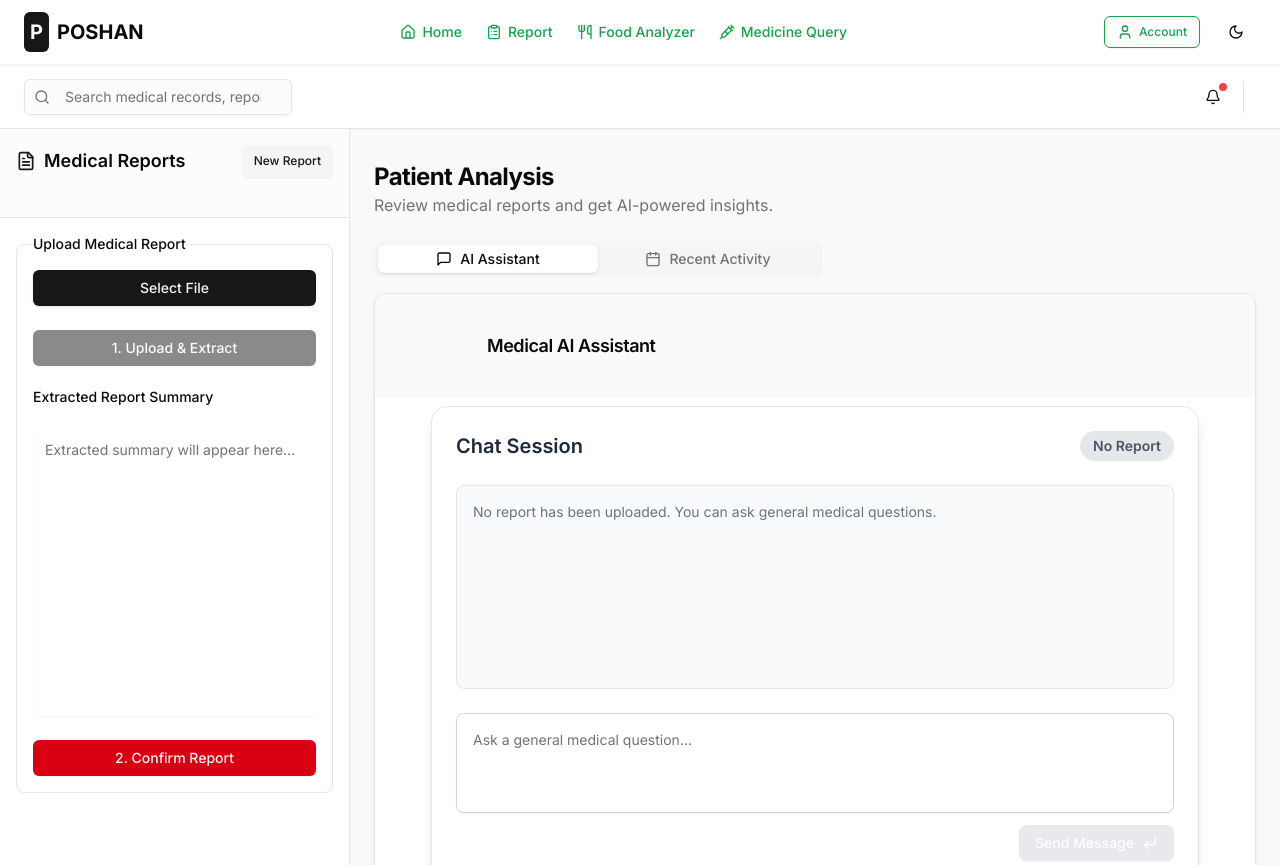
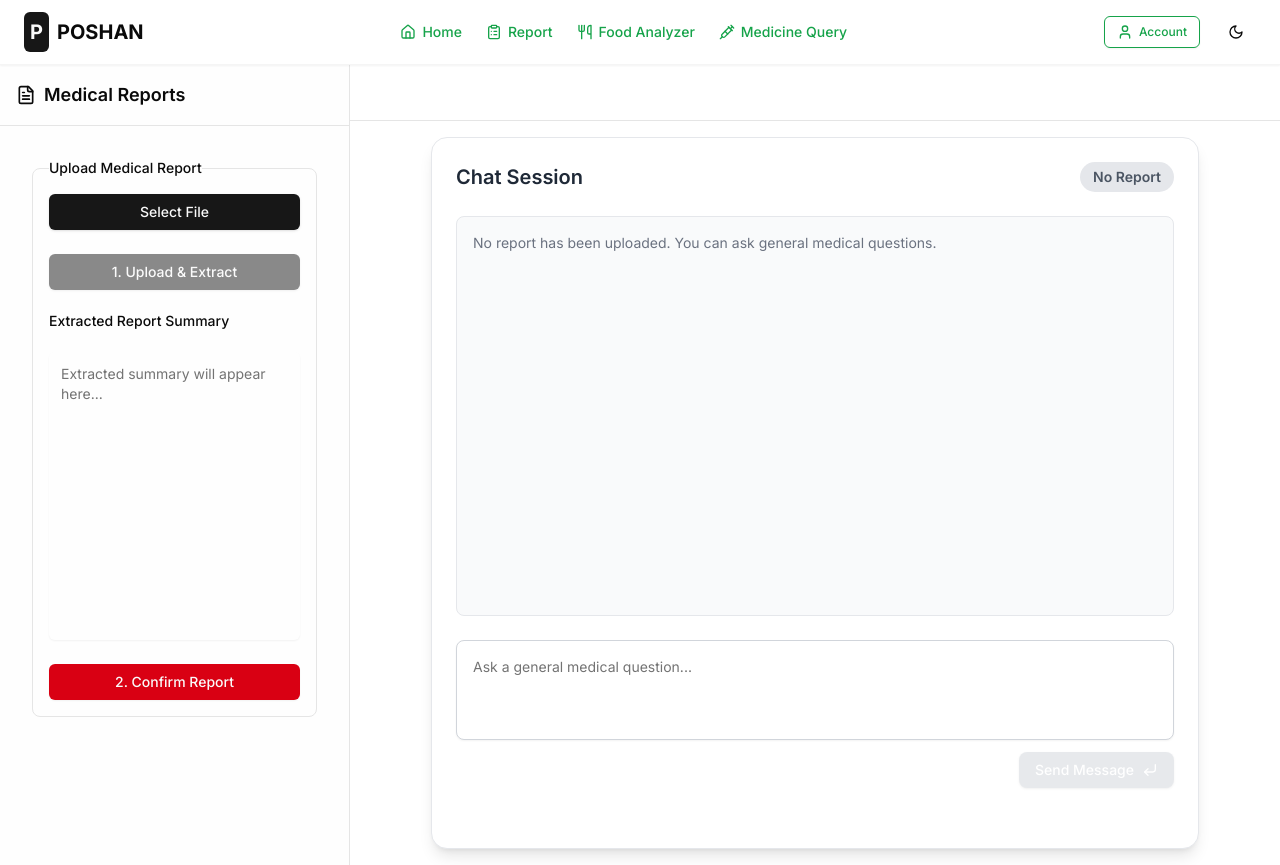
Before and after one commit to FUNGI432/Poshan, a Next.js app: page /report in a window 1280 px wide. Built offline with nearby package versions, Linux system fonts and the light colour scheme.

Commit message:
frontend-done-done

```diff
--- a/app/report/page.tsx
+++ b/app/report/page.tsx
@@ -1,38 +1,16 @@
 "use client";
 
-import { useState, useEffect } from "react";
 import { Button } from "@/components/ui/button";
 import { Drawer, DrawerContent, DrawerTrigger } from "@/components/ui/drawer";
-import {
-  Settings,
-  FileText,
-  User,
-  Bell,
-  Search,
-  Calendar,
-  PieChart,
-  MessageSquare,
-  LogOut,
-  ChevronRight,
-  Menu,
-  X,
-} from "lucide-react";
+import { Settings, FileText } from "lucide-react";
+import { useState, useEffect } from "react";
+import ReportComponent from "@/components/ReportComponent";
 import { useToast } from "@/hooks/use-toast";
-import { Avatar, AvatarFallback, AvatarImage } from "@/components/ui/avatar";
-import { Input } from "@/components/ui/input";
-import { Tabs, TabsContent, TabsList, TabsTrigger } from "@/components/ui/tabs";
-import { Badge } from "@/components/ui/badge";
-import { Card, CardContent, CardHeader, CardTitle } from "@/components/ui/card";
-import { Separator } from "@/components/ui/separator";
-import ReportComponent from "@/components/ReportComponent";
 import ChatComponent from "@/components/chatcomponent";
 
 const Home = () => {
   const { toast } = useToast();
   const [reportData, setReportData] = useState<string | null>(null);
-  const [isSidebarOpen, setIsSidebarOpen] = useState(true);
-  const [activeTab, setActiveTab] = useState("chat");
-  const [searchQuery, setSearchQuery] = useState("");
 
   useEffect(() => {
     console.log("Updated Report Data:", reportData);
@@ -40,249 +18,52 @@ const Home = () => {
 
   const onReportConfirmation = (data: string) => {
     if (!data) {
-      toast({
-        variant: "destructive",
-        description: "Report data is empty!",
-        icon: <X className="h-4 w-4" />,
-      });
+      toast({ variant: "destructive", description: "Report data is empty!" });
       return;
     }
 
     setReportData(data);
     toast({
       title: "Report Confirmed",
-      description:
-        "Medical report successfully updated and ready for analysis.",
-      icon: <FileText className="h-4 w-4" />,
+      description: "Medical report successfully updated.",
     });
   };
 
-  const toggleSidebar = () => {
-    setIsSidebarOpen(!isSidebarOpen);
-  };
-
-  const recentActivities = [
-    {
-      id: 1,
-      title: "Blood Test Results Uploaded",
-      time: "Today, 10:23 AM",
-      status: "new",
-    },
-    {
-      id: 2,
-      title: "Consultation Scheduled with Dr. Williams",
-      time: "Tomorrow, 2:00 PM",
-      status: "upcoming",
-    },
-    {
-      id: 3,
-      title: "Medication Reminder: Antibiotics",
-      time: "Today, 8:00 PM",
-      status: "pending",
-    },
-  ];
-
   return (
-    <div className="flex h-screen bg-slate-50 dark:bg-slate-900">
+    <div className="flex h-screen bg-background">
       {/* Sidebar */}
-
-      {/* Main Content Area */}
-      <div className="flex-1 flex flex-col overflow-hidden">
-        {/* Header */}
-        <header className="h-16 bg-white dark:bg-slate-800 border-b shadow-sm flex items-center justify-between px-4 lg:px-6">
-          <div className="flex items-center gap-3">
-            <Button
-              variant="ghost"
-              size="icon"
-              className="md:hidden"
-              onClick={toggleSidebar}
-            >
-              <Menu className="w-5 h-5" />
-            </Button>
-            <div className="relative w-full max-w-md">
-              <Search className="absolute left-2.5 top-2.5 h-4 w-4 text-muted-foreground" />
-              <Input
-                type="search"
-                placeholder="Search medical records, reports..."
-                className="w-full pl-10 pr-4 py-2 bg-muted/30 focus-visible:ring-1 rounded-md"
-                value={searchQuery}
-                onChange={(e) => setSearchQuery(e.target.value)}
-              />
-            </div>
-          </div>
-
-          <div className="flex items-center gap-3">
-            <Button variant="ghost" size="icon" className="relative">
-              <Bell className="w-5 h-5" />
-              <span className="absolute top-1 right-1 h-2 w-2 rounded-full bg-red-500" />
-            </Button>
-            <Separator orientation="vertical" className="h-8" />
-            <div className="flex items-center gap-3">
-              <Avatar className="h-9 w-9 md:hidden">
-                <AvatarImage src="/avatar-doctor.png" alt="User" />
-                <AvatarFallback>SC</AvatarFallback>
-              </Avatar>
-            </div>
-          </div>
-        </header>
-
-        {/* Content Area */}
-        <div className="flex flex-1 overflow-hidden">
-          {/* Reports Panel */}
-          <div className="hidden lg:flex flex-col w-[350px] border-r bg-white dark:bg-slate-800 overflow-hidden">
-            <div className="p-4 border-b bg-muted/30">
-              <div className="flex items-center justify-between mb-6">
+      <aside className="hidden md:flex w-[350px] flex-col border-r bg-muted/10">
+        <div className="p-4 border-b">
           <h2 className="text-lg font-semibold flex items-center gap-2">
-                  <FileText className="w-5 h-5 text-primary" />
+            <FileText className="w-5 h-5" />
             Medical Reports
           </h2>
-                <Button size="sm" variant="secondary">
-                  <span className="text-xs">New Report</span>
-                </Button>
         </div>
-            </div>
-
-            <div className="flex-1 overflow-auto">
+        <div className="flex-1 overflow-auto p-4">
           <ReportComponent onReportConfirmation={onReportConfirmation} />
         </div>
-          </div>
+      </aside>
 
-          {/* Main Panel */}
-          <div className="flex-1 flex flex-col bg-muted/20 overflow-hidden">
-            {/* Mobile View Drawer Trigger */}
+      {/* Main Content */}
+      <div className="flex-1 flex flex-col">
+        <header className="h-14 border-b flex items-center justify-between px-4 bg-background">
           <Drawer>
             <DrawerTrigger asChild>
-                <Button
-                  variant="outline"
-                  size="sm"
-                  className="lg:hidden mx-4 mt-6 mb-2 w-full py-2 text-sm"
-                >
-                  <FileText className="w-4 h-4 mr-2" />
-                  View Medical Reports
+              <Button variant="ghost" size="icon" className="md:hidden">
+                <Settings className="w-5 h-5" />
               </Button>
             </DrawerTrigger>
-              <DrawerContent className="max-h-[90vh]">
+            <DrawerContent>
               <div className="p-4 max-h-[80vh] overflow-auto">
-                  <ReportComponent
-                    onReportConfirmation={onReportConfirmation}
-                  />
+                <ReportComponent onReportConfirmation={onReportConfirmation} />
               </div>
             </DrawerContent>
           </Drawer>
+        </header>
 
-            {/* Main Content */}
-            <div className="flex-1 p-4 md:p-6 overflow-auto">
-              <div className="max-w-5xl mx-auto">
-                {/* Page Header */}
-                <div className="mt-2 mb-6">
-                  <h1 className="text-2xl font-bold tracking-tight">
-                    Patient Analysis
-                  </h1>
-                  <p className="text-muted-foreground">
-                    Review medical reports and get AI-powered insights.
-                  </p>
-                </div>
-
-                {/* Tabs Container */}
-                <Tabs
-                  defaultValue="chat"
-                  value={activeTab}
-                  onValueChange={setActiveTab}
-                  className="space-y-4"
-                >
-                  <TabsList className="grid grid-cols-2 w-full max-w-md">
-                    <TabsTrigger value="chat" className="rounded-md">
-                      <MessageSquare className="h-4 w-4 mr-2" />
-                      AI Assistant
-                    </TabsTrigger>
-                    <TabsTrigger value="activity" className="rounded-md">
-                      <Calendar className="h-4 w-4 mr-2" />
-                      Recent Activity
-                    </TabsTrigger>
-                  </TabsList>
-
-                  <TabsContent value="chat" className="space-y-4">
-                    <Card className="border bg-card">
-                      <CardHeader className="bg-muted/50 py-3">
-                        <CardTitle className="text-lg flex items-center gap-2">
-                          <MessageSquare className="h-5 w-5 text-primary p-10" />
-                          Medical AI Assistant
-                        </CardTitle>
-                      </CardHeader>
-                      <CardContent className="p-4 pt-2">
-                        <div className="h-[60vh] overflow-hidden">
+        <main className="flex-1 p-4">
           <ChatComponent reportData={reportData} />
-                        </div>
-                      </CardContent>
-                    </Card>
-                  </TabsContent>
-
-                  <TabsContent value="activity" className="space-y-4">
-                    <Card>
-                      <CardHeader className="py-4">
-                        <CardTitle>Recent Activities</CardTitle>
-                      </CardHeader>
-                      <CardContent className="px-4 pb-4">
-                        <div className="space-y-4">
-                          {recentActivities.map((activity) => (
-                            <div
-                              key={activity.id}
-                              className="flex items-start space-x-4 p-3 border rounded-lg"
-                            >
-                              <div
-                                className={`h-10 w-10 rounded-full flex-shrink-0 flex items-center justify-center
-                                ${
-                                  activity.status === "new"
-                                    ? "bg-blue-100 text-blue-600"
-                                    : activity.status === "upcoming"
-                                    ? "bg-emerald-100 text-emerald-600"
-                                    : "bg-amber-100 text-amber-600"
-                                }`}
-                              >
-                                {activity.status === "new" ? (
-                                  <FileText className="h-5 w-5" />
-                                ) : activity.status === "upcoming" ? (
-                                  <Calendar className="h-5 w-5" />
-                                ) : (
-                                  <Bell className="h-5 w-5" />
-                                )}
-                              </div>
-                              <div className="flex-1">
-                                <div className="flex items-center justify-between">
-                                  <p className="font-medium">
-                                    {activity.title}
-                                  </p>
-                                  <Badge
-                                    variant={
-                                      activity.status === "new"
-                                        ? "default"
-                                        : activity.status === "upcoming"
-                                        ? "secondary"
-                                        : "outline"
-                                    }
-                                  >
-                                    {activity.status === "new"
-                                      ? "New"
-                                      : activity.status === "upcoming"
-                                      ? "Upcoming"
-                                      : "Pending"}
-                                  </Badge>
-                                </div>
-                                <p className="text-sm text-muted-foreground">
-                                  {activity.time}
-                                </p>
-                              </div>
-                            </div>
-                          ))}
-                        </div>
-                      </CardContent>
-                    </Card>
-                  </TabsContent>
-                </Tabs>
-              </div>
-            </div>
-          </div>
-        </div>
+        </main>
       </div>
     </div>
   );
--- a/app/searchmedicine/page.tsx
+++ b/app/searchmedicine/page.tsx
@@ -244,7 +244,7 @@ export default function Home() {
             <div className="bg-gradient-to-r text-green-600 dark:text-green-400 p-1">
               <CardHeader className="bg-white dark:bg-slate-800 pt-5">
                 <CardTitle className="text-xl flex items-center gap-2">
-                  <MessageCircle className="h-5 w-5 text-green-600 dark:text-green-400" />
+                  <MessageCircle className="h-5 w-5 text-blue-600 dark:text-blue-400" />
                   Medicine Information
                 </CardTitle>
                 <CardDescription>
```
Lines whose indentation alone changed are shown as unchanged.
